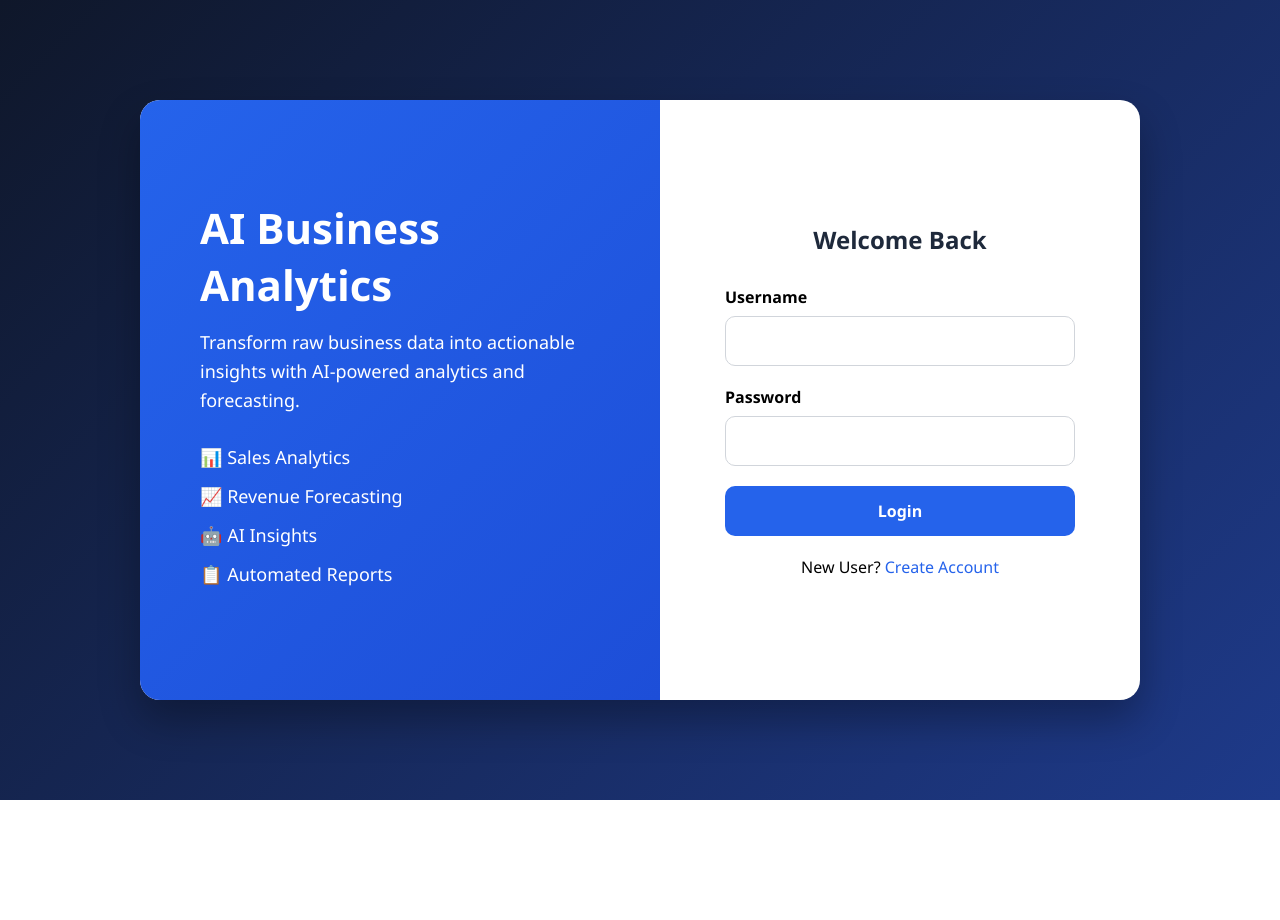
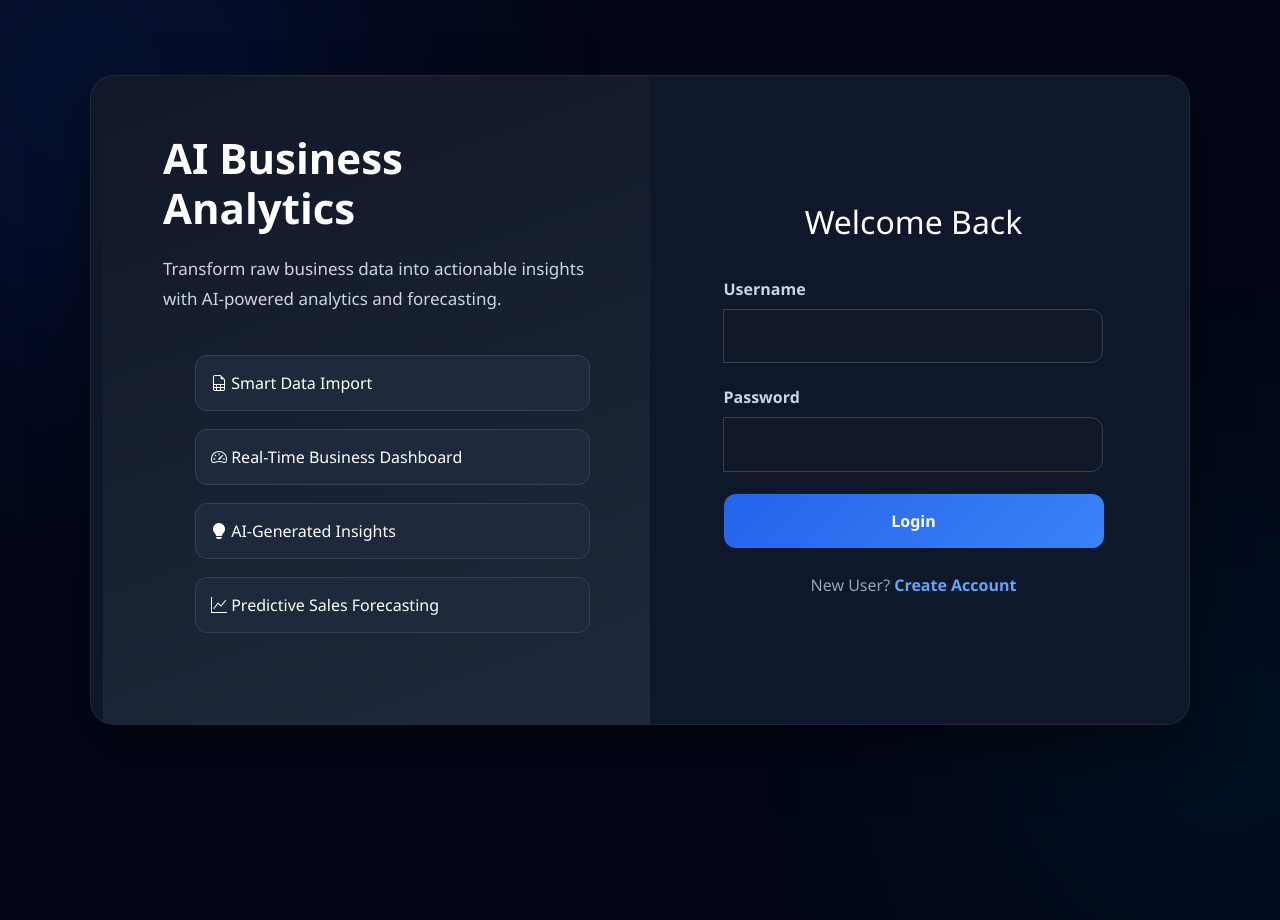
Before and after one commit to francis-xavier-lopez/SMART-BUSINESS-ANALYST-PLATFORM, a Django app: page / in a window 1280 px wide; the page is wider, and only the part inside the window is pictured. Before the commit the page ends 800 px from the top of that part, so only its background shows below. Run offline with Django 5.2, Linux system fonts and the light colour scheme.

```diff
--- a/static/css/auth.css
+++ b/static/css/auth.css
@@ -10,113 +10,314 @@ body{
     display:flex;
     justify-content:center;
     align-items:center;
-    background:linear-gradient(135deg,#0f172a,#1e3a8a);
+    background:#020617;
+    overflow:hidden;
+    position:relative;
+}
+
+/* Background Glow */
+
+body::before{
+    content:"";
+    position:absolute;
+    width:400px;
+    height:400px;
+    background:#2563eb;
+    border-radius:50%;
+    filter:blur(150px);
+    opacity:.25;
+    top:-120px;
+    left:-120px;
+}
+
+body::after{
+    content:"";
+    position:absolute;
+    width:350px;
+    height:350px;
+    background:#06b6d4;
+    border-radius:50%;
+    filter:blur(150px);
+    opacity:.15;
+    bottom:-120px;
+    right:-120px;
 }
 
 .container{
-    width:1000px;
-    height:600px;
-    background:white;
-    border-radius:20px;
+
+    width:1100px;
+    height:650px;
+
+    display:flex;
+
+    border-radius:24px;
+
     overflow:hidden;
+
+    background:#0f172a;
+
+    border:1px solid rgba(255,255,255,.08);
+
+    box-shadow:0 25px 60px rgba(0,0,0,.45);
+
+    position:relative;
+
+    z-index:10;
+
+}
+
+/* LEFT PANEL */
+
+.left-panel{
+
+    flex:1;
+
+    background:linear-gradient(160deg,#111827,#1e293b);
+
+    color:white;
+
+    padding:70px 60px;
+
     display:flex;
-    box-shadow:0 20px 40px rgba(0,0,0,0.3);
+
+    flex-direction:column;
+
+    justify-content:center;
+
+}
+
+.left-panel h1{
+
+    font-size:42px;
+
+    margin-bottom:20px;
+
+    font-weight:700;
+
+}
+
+.left-panel p{
+
+    color:#cbd5e1;
+
+    line-height:1.8;
+
+    font-size:17px;
+
+    margin-bottom:40px;
+
+}
+
+.features{
+
+    list-style:none;
+
+}
+
+.features li{
+
+    background:#1e293b;
+
+    border:1px solid #334155;
+
+    padding:15px;
+
+    border-radius:12px;
+
+    margin-bottom:18px;
+
+    transition:.3s;
+
+}
+
+.features li:hover{
+
+    background:#2563eb;
+
+    transform:translateX(6px);
+
+}
+
+/* RIGHT PANEL */
+
+.right-panel{
+
+    flex:1;
+
+    display:flex;
+
+    justify-content:center;
+
+    align-items:center;
+
+    background:#0f172a;
+
+    padding:50px;
+
+}
+
+/* FORM */
+
+.form-box{
+
+    width:100%;
+
+    max-width:380px;
+
+}
+
+.form-box h2{
+
+    color:white;
+
+    text-align:center;
+
+    margin-bottom:35px;
+
+    font-size:32px;
+
+}
+
+.input-group{
+
+    margin-bottom:22px;
+
+}
+
+.input-group label{
+
+    display:block;
+
+    margin-bottom:8px;
+
+    color:#cbd5e1;
+
+    font-weight:600;
+
+}
+
+.input-group input{
+
+    width:100%;
+
+    padding:15px;
+
+    border-radius:12px;
+
+    border:1px solid #334155;
+
+    background:#111827;
+
+    color:white;
+
+    font-size:15px;
+
+    transition:.3s;
+
+}
+
+.input-group input::placeholder{
+
+    color:#64748b;
+
+}
+
+.input-group input:focus{
+
+    outline:none;
+
+    border-color:#3b82f6;
+
+    box-shadow:0 0 18px rgba(59,130,246,.25);
+
+}
+
+/* BUTTON */
+
+.btn{
+
+    width:100%;
+
+    padding:15px;
+
+    border:none;
+
+    border-radius:12px;
+
+    background:linear-gradient(135deg,#2563eb,#3b82f6);
+
+    color:white;
+
+    font-size:16px;
+
+    font-weight:600;
+
+    cursor:pointer;
+
+    transition:.3s;
+
+}
+
+.btn:hover{
+
+    transform:translateY(-2px);
+
+    box-shadow:0 15px 35px rgba(37,99,235,.35);
+
+}
+
+/* REGISTER */
+
+.register-link{
+
+    text-align:center;
+
+    margin-top:25px;
+
+    color:#94a3b8;
+
+}
+
+.register-link a{
+
+    color:#60a5fa;
+
+    text-decoration:none;
+
+    font-weight:600;
+
+}
+
+.register-link a:hover{
+
+    color:white;
+
+}
+
+/* Responsive */
+
+@media(max-width:900px){
+
+.container{
+
+    width:95%;
+
+    height:auto;
+
+    flex-direction:column;
+
 }
 
 .left-panel{
-    flex:1;
-    background:linear-gradient(135deg,#2563eb,#1d4ed8);
-    color:white;
-    padding:60px;
-    display:flex;
-    flex-direction:column;
-    justify-content:center;
-}
 
-.left-panel h1{
-    font-size:42px;
-    margin-bottom:15px;
-}
+    padding:40px;
 
-.left-panel p{
-    font-size:18px;
-    line-height:1.6;
-    margin-bottom:30px;
-}
-
-.features{
-    list-style:none;
-}
-
-.features li{
-    margin-bottom:15px;
-    font-size:18px;
 }
 
 .right-panel{
-    flex:1;
-    display:flex;
-    justify-content:center;
-    align-items:center;
+
     padding:40px;
+
 }
 
-.form-box{
-    width:100%;
-    max-width:350px;
 }
-
-.form-box h2{
-    text-align:center;
-    margin-bottom:30px;
-    color:#1e293b;
-}
-
-.input-group{
-    margin-bottom:20px;
-}
-
-.input-group label{
-    display:block;
-    margin-bottom:8px;
-    font-weight:600;
-}
-
-.input-group input{
-    width:100%;
-    padding:14px;
-    border:1px solid #d1d5db;
-    border-radius:10px;
-    font-size:15px;
-}
-
-.input-group input:focus{
-    outline:none;
-    border-color:#2563eb;
-}
-
-.btn{
-    width:100%;
-    padding:14px;
-    border:none;
-    background:#2563eb;
-    color:white;
-    border-radius:10px;
-    cursor:pointer;
-    font-size:16px;
-    font-weight:600;
-}
-
-.btn:hover{
-    background:#1d4ed8;
-}
-
-.register-link{
-    text-align:center;
-    margin-top:20px;
-}
-
-.register-link a{
-    text-decoration:none;
-    color:#2563eb;
-}
--- a/templates/login.html
+++ b/templates/login.html
@@ -5,6 +5,8 @@
     <meta charset="UTF-8">
     <meta name="viewport" content="width=device-width, initial-scale=1">
     <title>Login</title>
+    <link href="https://cdn.jsdelivr.net/npm/bootstrap@5.3.7/dist/css/bootstrap.min.css" rel="stylesheet">
+    <link rel="stylesheet" href="https://cdn.jsdelivr.net/npm/bootstrap-icons@1.11.3/font/bootstrap-icons.min.css">
     <link rel="stylesheet" href="{% static 'css/auth.css' %}">
 </head>
 <body>
@@ -20,10 +22,27 @@
         </p>
 
         <ul class="features">
-            <li>📊 Sales Analytics</li>
-            <li>📈 Revenue Forecasting</li>
-            <li>🤖 AI Insights</li>
-            <li>📋 Automated Reports</li>
+
+            <li>
+                <i class="bi bi-file-earmark-spreadsheet"></i>
+                Smart Data Import
+            </li>
+
+            <li>
+                <i class="bi bi-speedometer2"></i>
+                Real-Time Business Dashboard
+            </li>
+
+            <li>
+                <i class="bi bi-lightbulb-fill"></i>
+                AI-Generated Insights
+            </li>
+
+            <li>
+                <i class="bi bi-graph-up"></i>
+                Predictive Sales Forecasting
+            </li>
+
         </ul>
     </div>
 
```
Also changed, not shown: dashboard/views.py (+23 -0 lines), static/css/dashboard.css (+90 -43 lines), templates/dashboard.html (+35 -2 lines), templates/register.html (+24 -4 lines), 4 other files.
